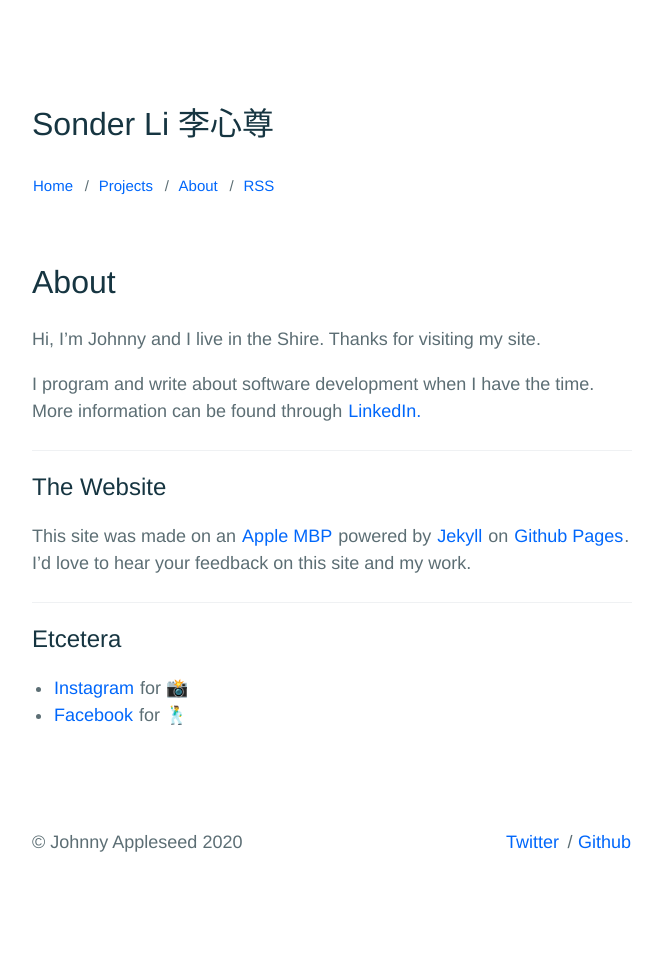
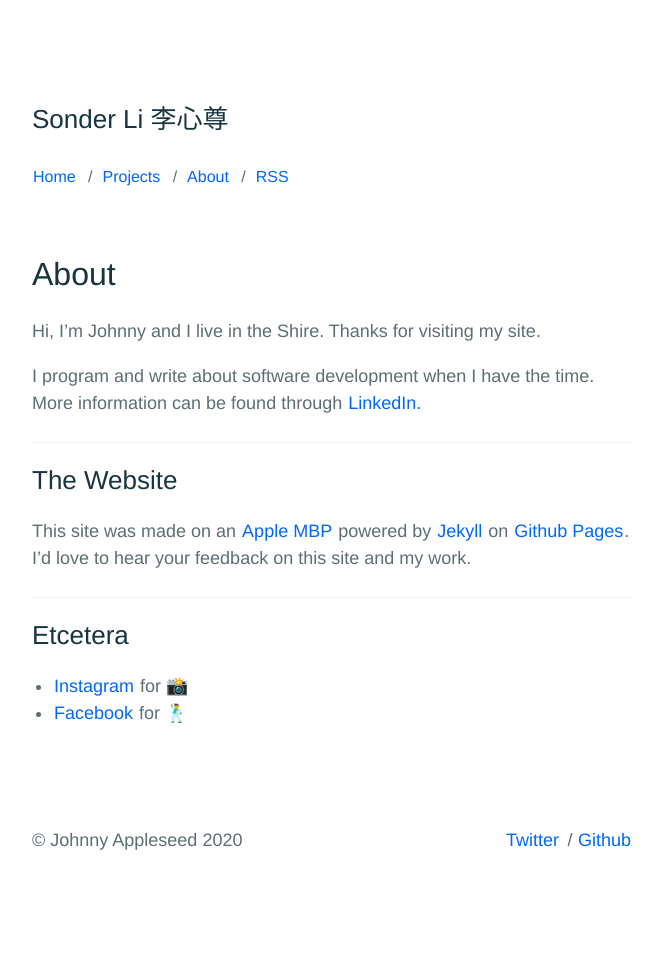
Before and after one commit to sumchuenli/sumchuenli.github.io, a Jekyll site: the page built from _pages/about.md, in a window 1280 px wide. Shown: the whole page, without its empty margins (308-971 px from the left). Built offline with Jekyll 4.4.1, drawn with Linux system fonts in a browser that asks for light colours.

Commit message:
more more csss

```diff
--- a/_sass/components/_page.scss
+++ b/_sass/components/_page.scss
@@ -11,7 +11,7 @@
 
     h1 {
         margin-bottom: 2.5rem; // 25px
-        @include fs--heading-1;
+        @include fs--heading-2;
         color: $c-base__02;
     }
 
--- a/_sass/helpers/_mixins.scss
+++ b/_sass/helpers/_mixins.scss
@@ -37,7 +37,7 @@
 
 @mixin fs--heading-2 {
     line-height: 1.5;
-    font-size: 2.4rem; // 24px
+    font-size: 2.6rem; // 24px
 }
 
 @mixin fs--heading-3 {
@@ -57,7 +57,7 @@
 
 @mixin fs--meta {
     line-height: 1;
-    font-size: 1.5rem; // 18px
+    font-size: 1.6rem; // 18px
 }
 
 @mixin fs--caption {
```
